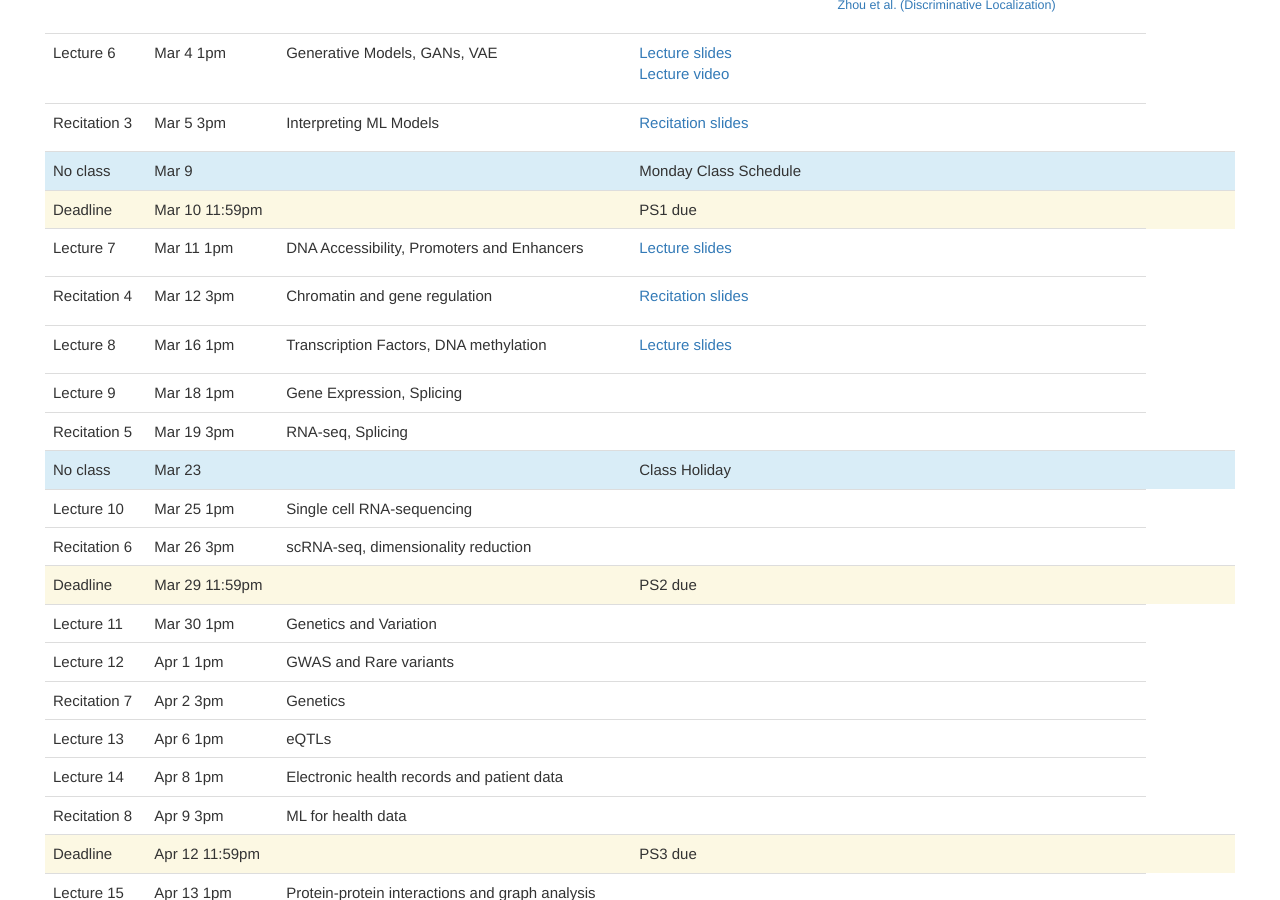
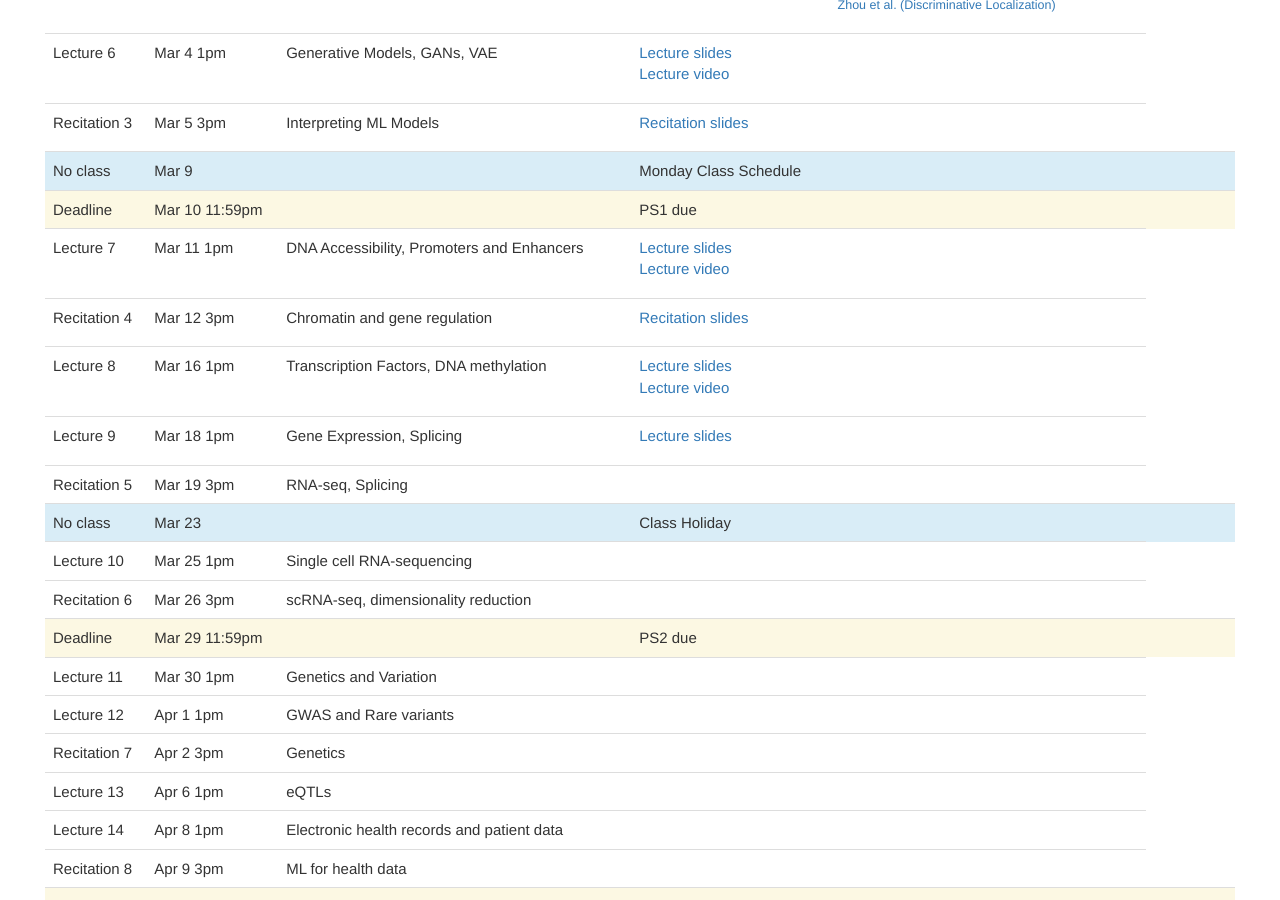
Before and after one commit to mit6874/mit6874.github.io, a Jekyll site: the page built from index.html, in a window 1280 px wide and 900 px high, scrolled down 1391 px. Built offline with Jekyll 4.4.1, drawn with Linux system fonts in a browser that asks for light colours; nearby versions of some CDN libraries.

Commit message:
update thru l09

```diff
--- a/index.html
+++ b/index.html
@@ -180,6 +180,7 @@ layout: default
             <td>DNA Accessibility, Promoters and Enhancers</td>
             <td><ul>
                     <li><a href="assets/sp2021/slides/l07.pdf">Lecture slides</a></li>
+                    <li><a href="https://www.youtube.com/watch?v=5usrA2yWQjw">Lecture video</a></li>
                 </ul>
             </td>
             <td></td>
@@ -199,6 +200,7 @@ layout: default
             <td>Transcription Factors, DNA methylation</td>
             <td><ul>
                     <li><a href="assets/sp2021/slides/l08.pdf">Lecture slides</a></li>
+                    <li><a href="https://www.youtube.com/watch?v=iHOgKx1mqEw&list=PLypiXJdtIca5sxV7aE3-PS9fYX3vUdIOX&index=8">Lecture video</a></li>
                 </ul>
             </td>
             <td></td>
@@ -207,7 +209,9 @@ layout: default
             <td>Lecture 9</td>
             <td>Mar 18 1pm</td>
             <td>Gene Expression, Splicing</td>
-            <td></td>
+            <td><ul>
+                    <li><a href="assets/sp2021/slides/l09.pdf">Lecture slides</a></li>
+                </ul></td>
             <td></td>
         </tr>
         <tr>
```
Also changed, not shown: 4 other files.
